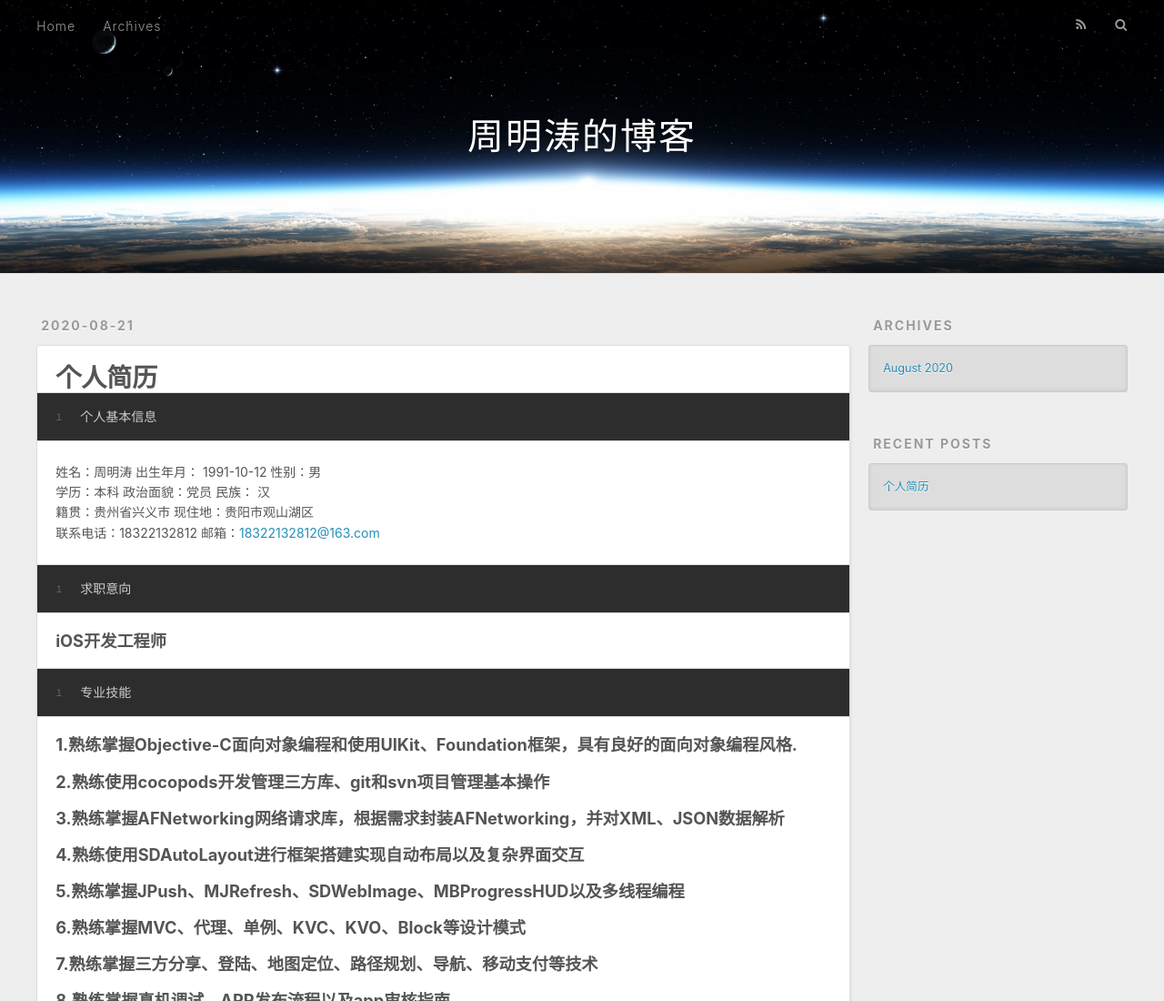
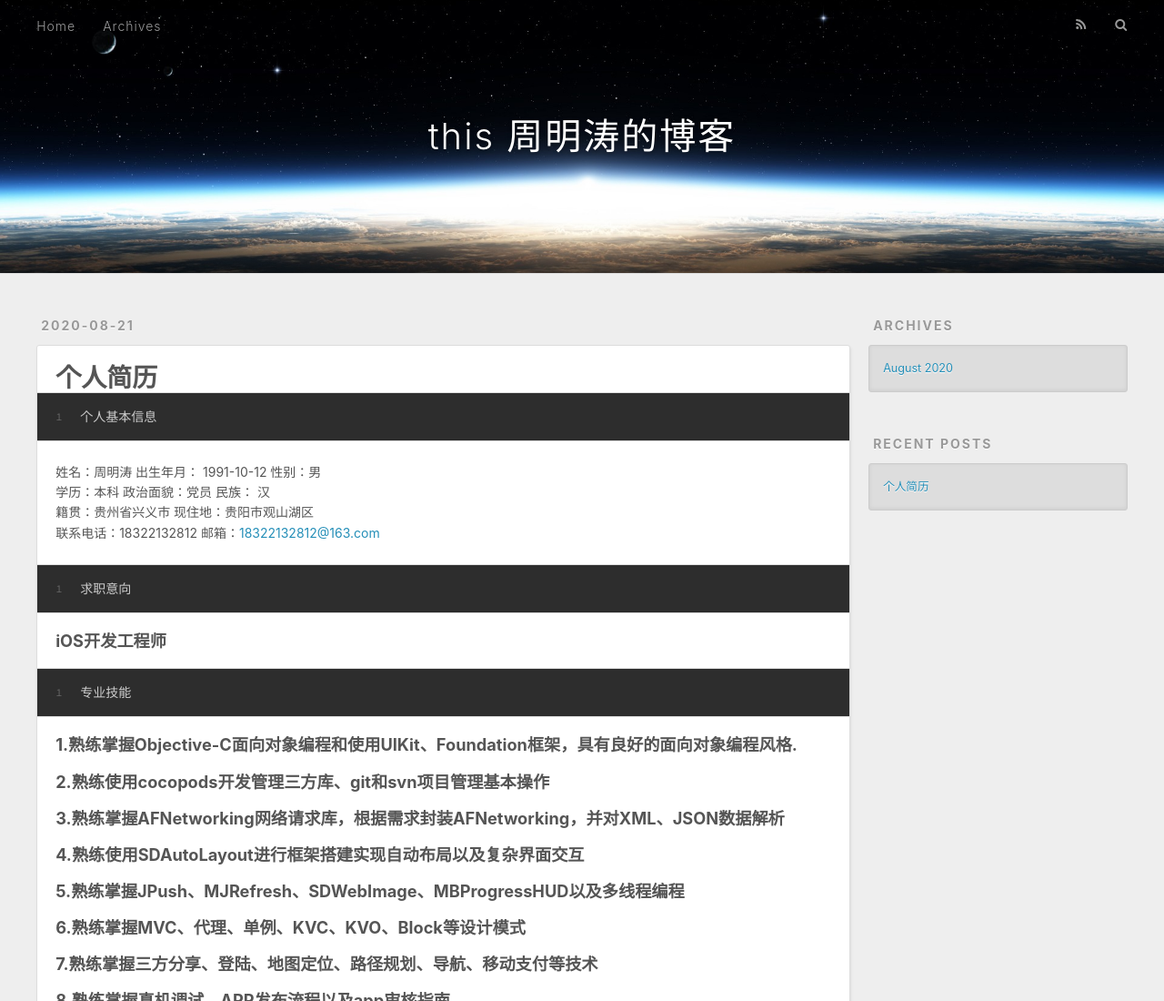
Before and after one commit to weiyu01/weiyu01.github.io, a plain HTML site: page index.html in a window 1280 px wide. Shown: the top 1100 px of the page at 91% size. Drawn offline with nearby package versions, Linux system fonts and the light colour scheme.

Commit message:
test git 11

```diff
--- a/index.html
+++ b/index.html
@@ -3,12 +3,10 @@
 <head>
   <meta charset="utf-8">
 
-
-
   <title>周明涛的博客</title>
   <meta name="viewport" content="width=device-width, initial-scale=1, maximum-scale=1">
   <meta property="og:type" content="website">
-<meta property="og:title" content="周明涛的博客">
+<meta property="og:title" content="AAA周明涛的博客">
 <meta property="og:url" content="http://yoursite.com/index.html">
 <meta property="og:site_name" content="周明涛的博客">
 <meta property="og:locale" content="en_US">
@@ -36,9 +34,8 @@
   <div id="header-outer" class="outer">
     <div id="header-title" class="inner">
       <h1 id="logo-wrap">
-        <a href="/" id="logo">周明涛的博客</a>
+        <a href="/" id="logo">this 周明涛的博客</a>
       </h1>
-
     </div>
     <div id="header-inner" class="inner">
       <nav id="main-nav">
```
